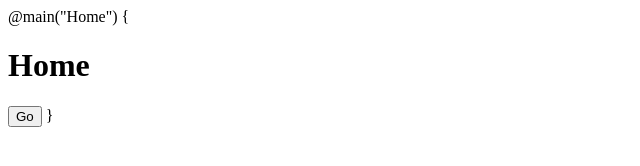
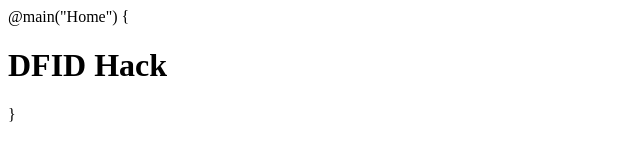
Before and after one commit to chico/dfidhack, a plain HTML site: page app/views/index.scala.html in a window 1280 px wide. Shown: the whole page, without its empty margins (0-640 px from the left). Drawn offline with Linux system fonts and the light colour scheme.

Commit message:
Updated index and main views

```diff
--- a/app/views/index.scala.html
+++ b/app/views/index.scala.html
@@ -1,7 +1,5 @@
 @main("Home") {
 
-<h1>Home</h1>
-
-<button id="home-button-go">Go</button>
+<h1>DFID Hack</h1>
 
 }
```
Also changed, not shown: app/views/main.scala.html (+1 -1 lines).
